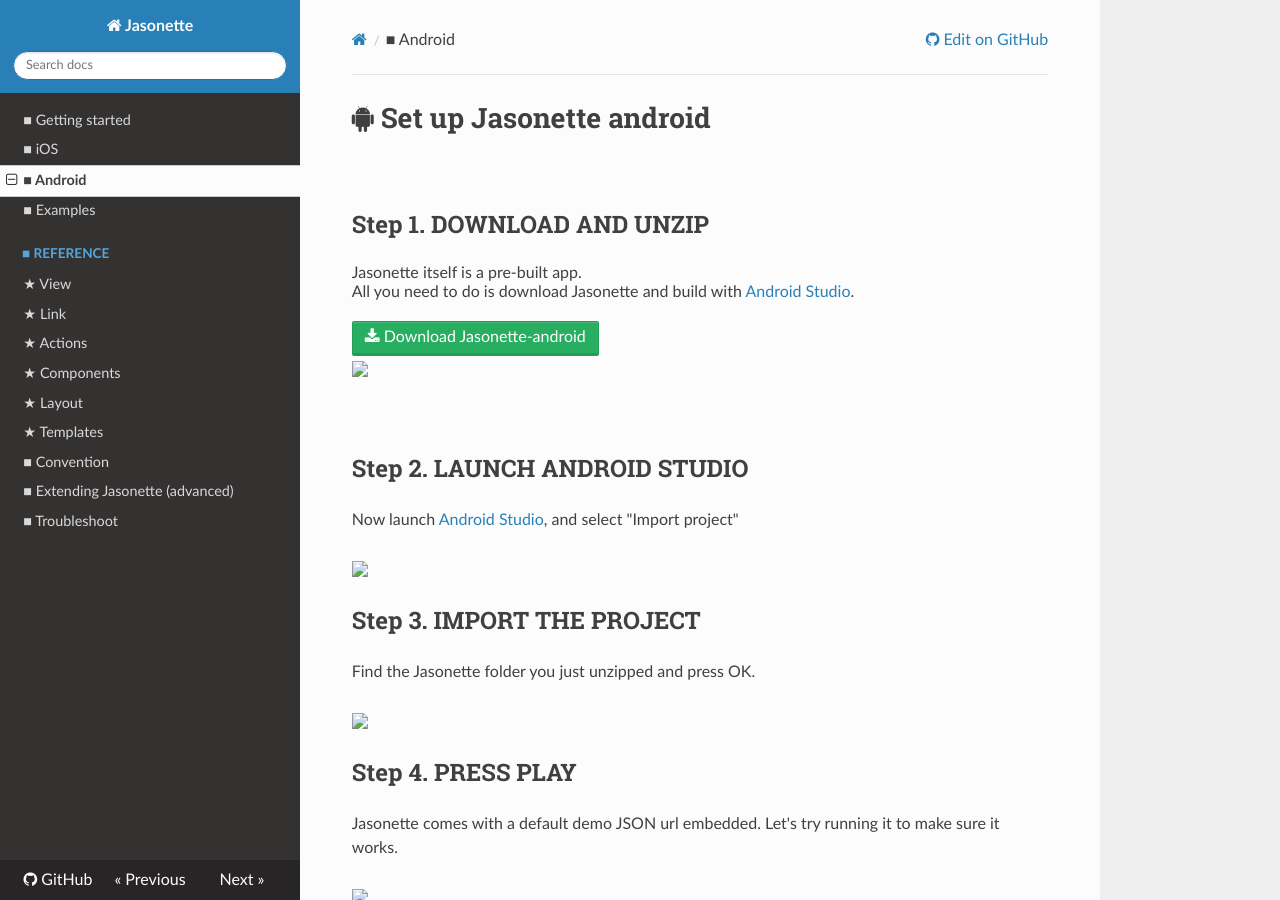
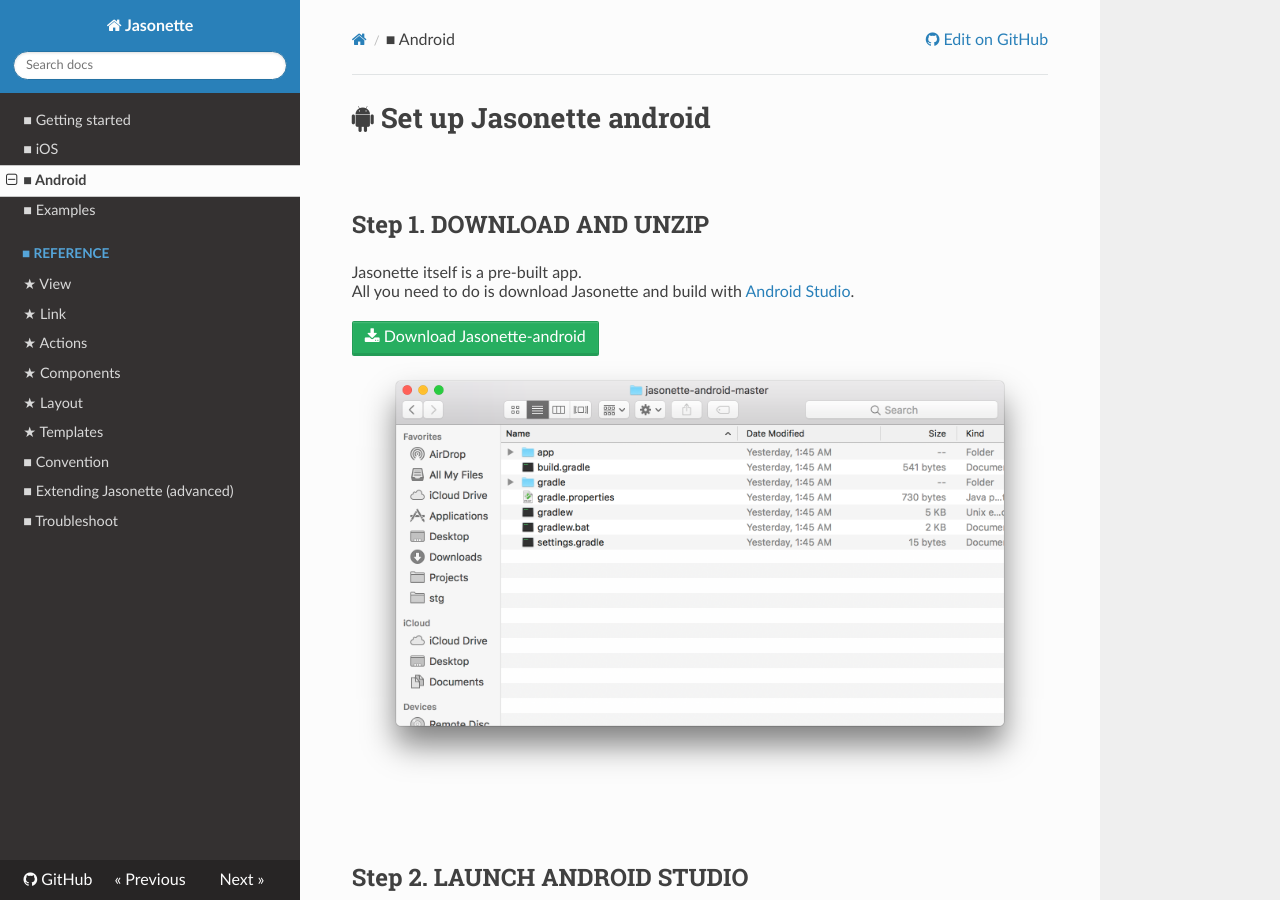
Before and after one commit to Jasonette/documentation, an MkDocs documentation site: the page built from docs/android.md, in a window 1280 px wide and 900 px high. Built offline with MkDocs 1.6.1, drawn with Linux system fonts in a browser that asks for light colours; nearby versions of some CDN libraries; old or Windows-style settings are respelled for this version of MkDocs.

Commit message:
Android screenshot images

```diff
--- a/docs/android.md
+++ b/docs/android.md
@@ -10,7 +10,7 @@
 <a href='https://github.com/Jasonette/JASONETTE-android/archive/master.zip' class='btn'><i class='fa fa-download'></i> Download Jasonette-android</a>
 </div>
 
-<img src='images/android_1.png' class='large'>
+<img src='/images/android_1.png' class='large'>
 
 <br>
 
@@ -18,19 +18,19 @@
 
 Now launch [Android Studio](https://developer.android.com/studio/index.html), and select "Import project"
 
-<img src='images/android_2.png' class='large'>
+<img src='/images/android_2.png' class='large'>
 
 ##Step 3. IMPORT THE PROJECT
 
 Find the Jasonette folder you just unzipped and press OK.
 
-<img src='images/android_3.png' class='large'>
+<img src='/images/android_3.png' class='large'>
 
 ##Step 4. PRESS PLAY
 
 Jasonette comes with a default demo JSON url embedded. Let's try running it to make sure it works.
 
-<img src='images/android_4.png' class='large'>
+<img src='/images/android_4.png' class='large'>
 
 
 ##Step 5. CONNECT THE PHONE AND RUN
@@ -41,7 +41,7 @@
 
 **To learn how to connect the phone, or how to run it on an emulator, [read this](https://developer.android.com/training/basics/firstapp/running-app.html).**
 
-<img src='images/android_7.png' class='large'>
+<img src='/images/android_7.png' class='large'>
 
 ##Step 6. CUSTOMIZE!
 
@@ -55,7 +55,7 @@
 
 If you don't have a JSON yet, [here are some example apps you can try quickly](/examples)
 
-<img src='images/android_5.png' class='large'>
+<img src='/images/android_5.png' class='large'>
 
 
 ---
```
